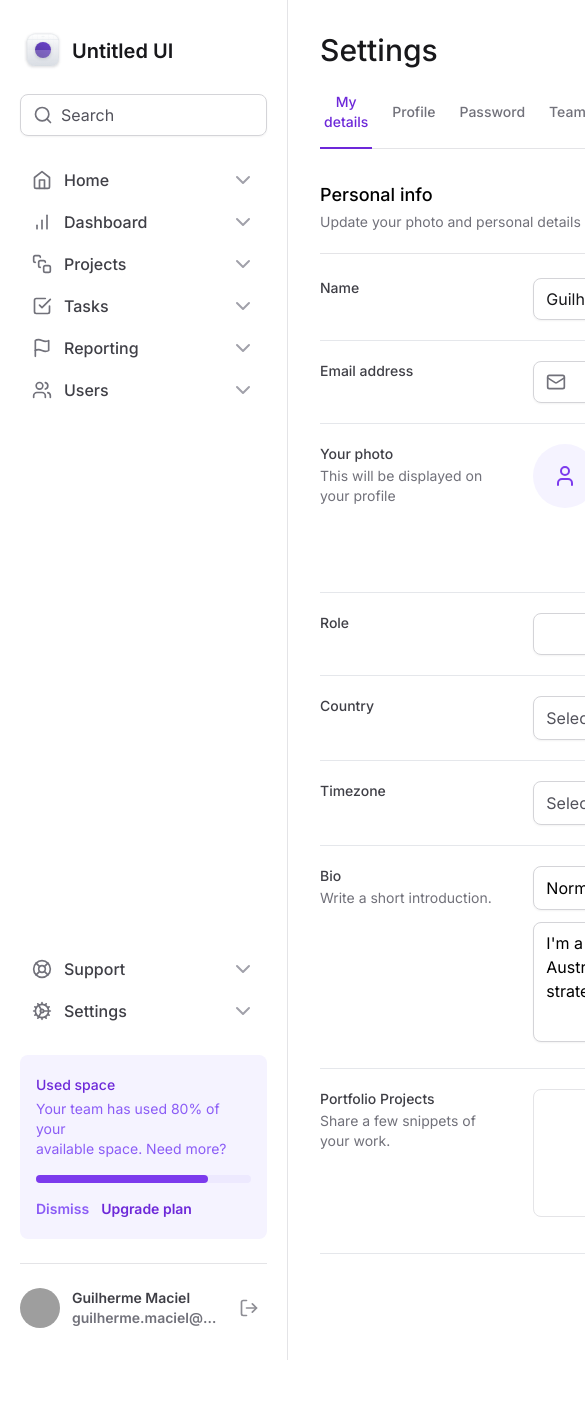
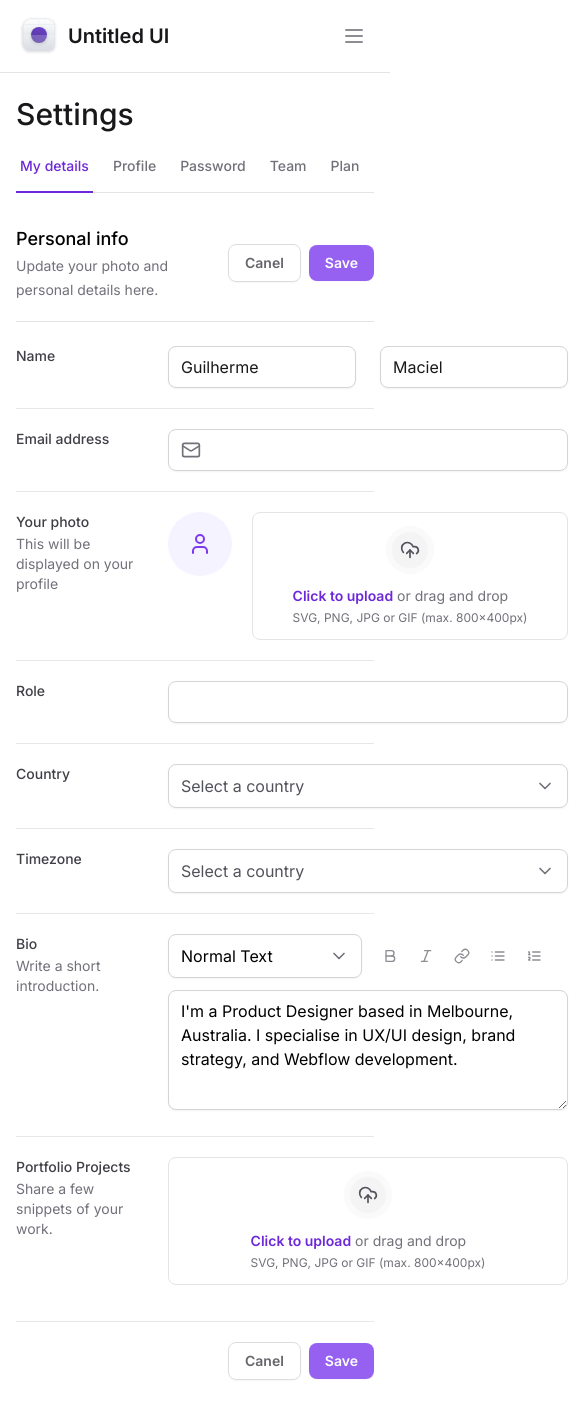
Before and after one commit to gmaciel10/rocketseat-masterizando-tailwind-admin-page, a Next.js app: page / in a window 390 px wide. Shown: the top 1418 px of the page, 585 px wide, since content can reach past the window. Before the commit the page ends 1360 px from the top, so only its background shows below. Built offline with nearby package versions, Linux system fonts and the light colour scheme; grey boxes are pictures that could not be loaded.

Commit message:
Aplicando responsividade no componente de sidebar e tabas

```diff
--- a/package.json
+++ b/package.json
@@ -23,6 +23,8 @@
   },
   "dependencies": {
     "@formkit/auto-animate": "^0.8.1",
+    "@radix-ui/react-collapsible": "^1.0.3",
+    "@radix-ui/react-scroll-area": "^1.0.5",
     "@radix-ui/react-select": "^2.0.0",
     "@radix-ui/react-tabs": "^1.0.4",
     "@types/node": "20.5.9",
--- a/src/app/components/SettingsTabs/TabItem.tsx
+++ b/src/app/components/SettingsTabs/TabItem.tsx
@@ -11,7 +11,7 @@
 export function TabItem({ value, title, isSelected = false }: TabItemProps) {
   return (
     <Tabs.Trigger value={value} className="group relative px-1 pb-4 font-medium text-sm text-zinc-500 hover:text-violet-700 data-[state=active]:text-violet-700 outline-none">
-      <span className="group-focus-visible:ring-2 group-focus-visible:ring-violet-400 rounded group-focus-visible:ring-offset-4">{title}</span>
+      <span className=" whitespace-nowrap group-focus-visible:ring-2 group-focus-visible:ring-violet-400 rounded group-focus-visible:ring-offset-4">{title}</span>
       {isSelected && (
         <motion.div layoutId="activeTab" className="absolute left-0 right-0 h-0.5 -bottom-px bg-violet-700" />
       )}
--- a/src/app/components/SettingsTabs/index.tsx
+++ b/src/app/components/SettingsTabs/index.tsx
@@ -2,23 +2,31 @@
 import * as Tabs from "@radix-ui/react-tabs"
 import { TabItem } from "./TabItem"
 import { useState } from "react"
+import * as ScrollArea from "@radix-ui/react-scroll-area"
 
 export function SettingsTabs() {
   const [currentTab, setCurrentTab] = useState('tab1')
   return (
     <Tabs.Root value={currentTab} onValueChange={setCurrentTab}>
-      <Tabs.List className="mt-6 flex w-full items-center gap-4 border-b border-zinc-200">
-        <TabItem value="tab1" title="My details" isSelected={currentTab === 'tab1'}/>
-        <TabItem value="tab2" title="Profile" isSelected={currentTab === 'tab2'}/>
-        <TabItem value="tab3" title="Password" isSelected={currentTab === 'tab3'}/>
-        <TabItem value="tab4" title="Team" isSelected={currentTab === 'tab4'}/>
-        <TabItem value="tab5" title="Plan" isSelected={currentTab === 'tab5'}/>
-        <TabItem value="tab6" title="Billing" isSelected={currentTab === 'tab6'}/>
-        <TabItem value="tab7" title="Email" isSelected={currentTab === 'tab7'}/>
-        <TabItem value="tab8" title="Notifications" isSelected={currentTab === 'tab8'}/>
-        <TabItem value="tab9" title="Integrations" isSelected={currentTab === 'tab9'}/>
-        <TabItem value="tab10" title="API" isSelected={currentTab === 'tab10'}/>
-      </Tabs.List>
+      <ScrollArea.Root className="w-full" type="scroll">
+        <ScrollArea.Viewport className="w-full overflow-x-scroll">
+          <Tabs.List className="mt-6 flex w-full items-center gap-4 border-b border-zinc-200">
+            <TabItem value="tab1" title="My details" isSelected={currentTab === 'tab1'} />
+            <TabItem value="tab2" title="Profile" isSelected={currentTab === 'tab2'} />
+            <TabItem value="tab3" title="Password" isSelected={currentTab === 'tab3'} />
+            <TabItem value="tab4" title="Team" isSelected={currentTab === 'tab4'} />
+            <TabItem value="tab5" title="Plan" isSelected={currentTab === 'tab5'} />
+            <TabItem value="tab6" title="Billing" isSelected={currentTab === 'tab6'} />
+            <TabItem value="tab7" title="Email" isSelected={currentTab === 'tab7'} />
+            <TabItem value="tab8" title="Notifications" isSelected={currentTab === 'tab8'} />
+            <TabItem value="tab9" title="Integrations" isSelected={currentTab === 'tab9'} />
+            <TabItem value="tab10" title="API" isSelected={currentTab === 'tab10'} />
+          </Tabs.List>
+        </ScrollArea.Viewport>
+        <ScrollArea.Scrollbar className="flex h-0.5 translate-y-1.5 touch-none select-none flex-col bg-zinc-100" orientation="horizontal">
+          <ScrollArea.Thumb className="relative flex-1 rounded-lg bg-zinc-300" />
+        </ScrollArea.Scrollbar>
+      </ScrollArea.Root>
     </Tabs.Root>
   )
 }
--- a/src/app/components/Sidebar/UsedSpaceWidget.tsx
+++ b/src/app/components/Sidebar/UsedSpaceWidget.tsx
@@ -1,25 +1,41 @@
-import { Cog, LifeBuoy } from "lucide-react"
+/* eslint-disable prettier/prettier */
+import { LifeBuoy, Cog } from "lucide-react";
 import { NavItem } from "./NavItem";
+
 export function UsedSpaceWidget() {
   return (
-    <div className="flex flex-col gap-6 mt-auto">
+    <div className="mt-auto flex flex-col gap-6">
       <nav className="space-y-0.5">
-        <NavItem key={null} icon={LifeBuoy} title="Support" />
-        <NavItem key={null} icon={Cog} title="Settings" />
+        <NavItem title="Support" icon={LifeBuoy} />
+        <NavItem title="Settings" icon={Cog} />
       </nav>
-      <div className="flex flex-col gap-4 bg-violet-50 rounded-lg px-4 py-5">
-        <div className="flex flex-col space-y-1">
-          <span className="font-medium text-sm/5 text-violet-700">Used space</span>
-          <span className="text-sm/5 text-violet-500">Your team has used 80% of your <br /> available space. Need more?</span>
+      <div className="flex flex-col gap-4 rounded-lg bg-violet-50 px-4 py-5  dark:bg-zinc-800">
+        <div className="space-y-1">
+          <span className="text-sm/5 font-medium text-violet-700 dark:text-zinc-100">
+            Used space
+          </span>
+          <p className="text-sm/5 text-violet-500 dark:text-zinc-400">
+            Your team has used 80% of your available space. Need more?
+          </p>
         </div>
-        <div className="h-2 w-full rounded-full bg-violet-100">
-          <div className="h-2 w-4/5 rounded bg-violet-600" />
+        <div className="h-2 rounded-full bg-violet-100 dark:bg-zinc-600">
+          <div className="h-2 w-4/5 rounded-full bg-violet-600 dark:bg-violet-400" />
         </div>
-        <div className="flex space-x-3">
-          <button type="button" className="font-semibold text-sm text-violet-500 hover:text-violet-700">Dismiss</button>
-          <button type="button" className="font-semibold text-sm text-violet-700 hover:text-violet-900">Upgrade plan</button>
+        <div className="space-x-3">
+          <button
+            type="button"
+            className="text-sm font-medium text-violet-500 hover:text-violet-700 dark:text-violet-300 dark:hover:text-violet-200"
+          >
+            Dismiss
+          </button>
+          <button
+            type="button"
+            className="text-sm font-medium text-violet-700 hover:text-violet-900 dark:text-zinc-300 dark:hover:text-zinc-100"
+          >
+            Upgrade plan
+          </button>
         </div>
       </div>
     </div>
-  )
+  );
 }
--- a/src/app/components/Sidebar/index.tsx
+++ b/src/app/components/Sidebar/index.tsx
@@ -1,15 +1,30 @@
+'use client'
+
 import { Logo } from "./Logo";
-import { LogOut, Search } from "lucide-react"
+import { Menu, Search } from "lucide-react"
 import { NavItem } from "./NavItem";
 import { Home, BarChart, SquareStack, CheckSquare, Flag, Users } from "lucide-react";
 import { UsedSpaceWidget } from "./UsedSpaceWidget";
 import { Profile } from "./Profile";
 import * as Input from "../Form/Input"
+import * as Collapsible from '@radix-ui/react-collapsible'
+import { Button } from "../Button";
 
 export function SideBar() {
   return (
-    <aside className='flex flex-col gap-6 py-8 px-5 border-r border-zinc-200'>
+    <Collapsible.Root className="fixed left-0 right-0 top-0 z-20 flex flex-col gap-6 border-b border-zinc-200 bg-white p-4 data-[state=open]:bottom-0 dark:border-zinc-800 dark:bg-zinc-900 lg:right-auto lg:w-80 lg:border-r lg:px-5 lg:py-8 lg:data-[state=closed]:bottom-0">
+      <div className="flex items-center justify-between">
         <Logo />
+        <Collapsible.Trigger asChild className="lg:hidden">
+          <Button variant="ghost">
+            <Menu className="h-6 w-6" />
+          </Button>
+        </Collapsible.Trigger>
+      </div>
+      <Collapsible.Content
+        forceMount
+        className="flex flex-1 flex-col gap-6 data-[state=closed]:hidden lg:data-[state=closed]:flex"
+      >
         <Input.Root>
           <Input.Prefix>
             <Search className="h-5 w-5 text-zinc-500" />
@@ -27,6 +42,7 @@
         <UsedSpaceWidget />
         <div className="h-px bg-zinc-200" />
         <Profile />
-    </aside>
+      </Collapsible.Content>
+    </Collapsible.Root>
   )
 }
--- a/src/app/layout.tsx
+++ b/src/app/layout.tsx
@@ -19,9 +19,9 @@
   return (
     <html lang="pt-br" className='antialiased'>
       <body className={inter.className}>
-        <div className="grid min-h-screen grid-cols-app">
+        <div className="min-h-screen lg:grid lg:grid-cols-app">
          <SideBar />
-          <main className="px-8 pb-12 pt-8">{children}</main>
+          <main className="max-w-[100vw] px-4 pb-12 pt-24 lg:col-start-2 lg:px-8 lg:pt-8">{children}</main>
         </div>
       </body>
     </html>
```
Also changed, not shown: 1 other file (tests, documents, lock files or other folders). Lines whose indentation alone changed are shown as unchanged.
